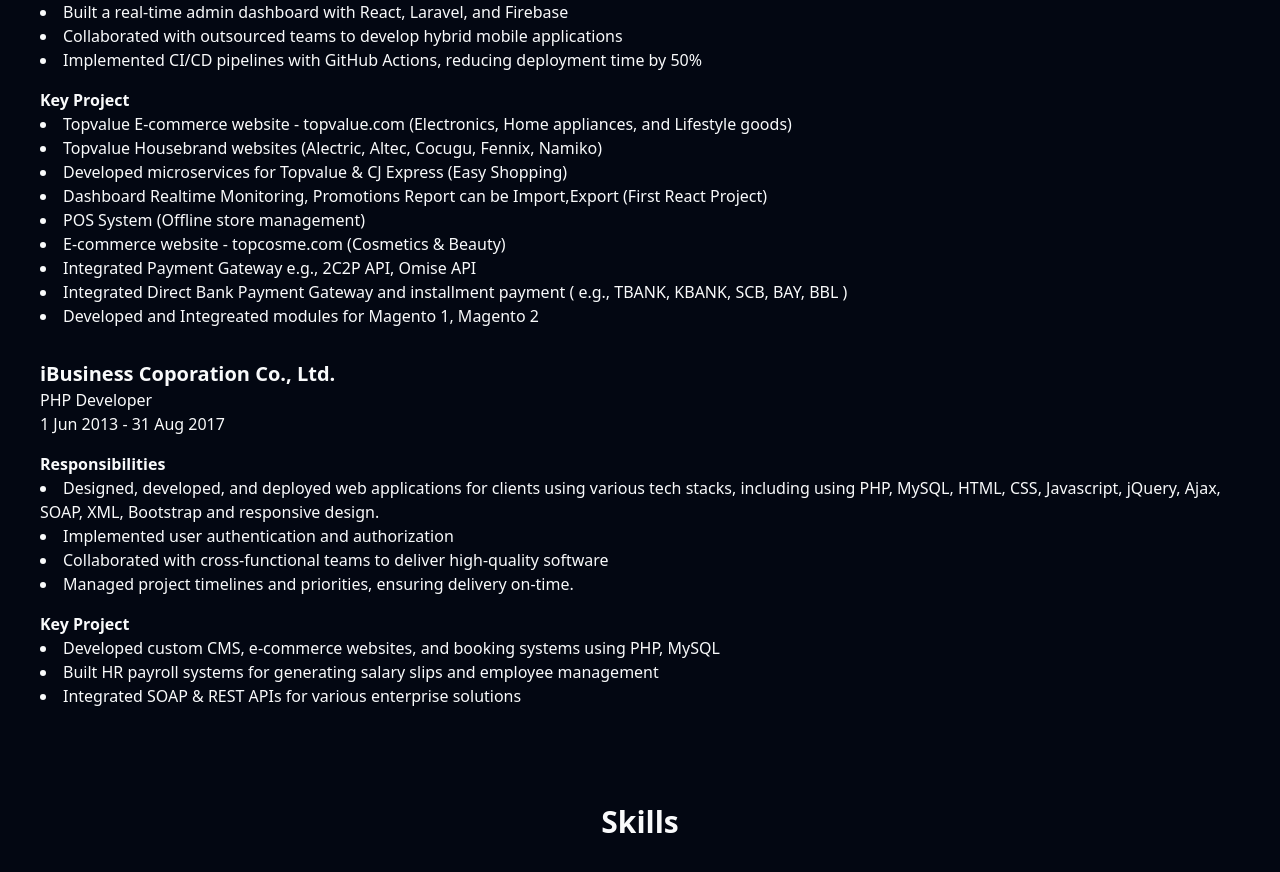
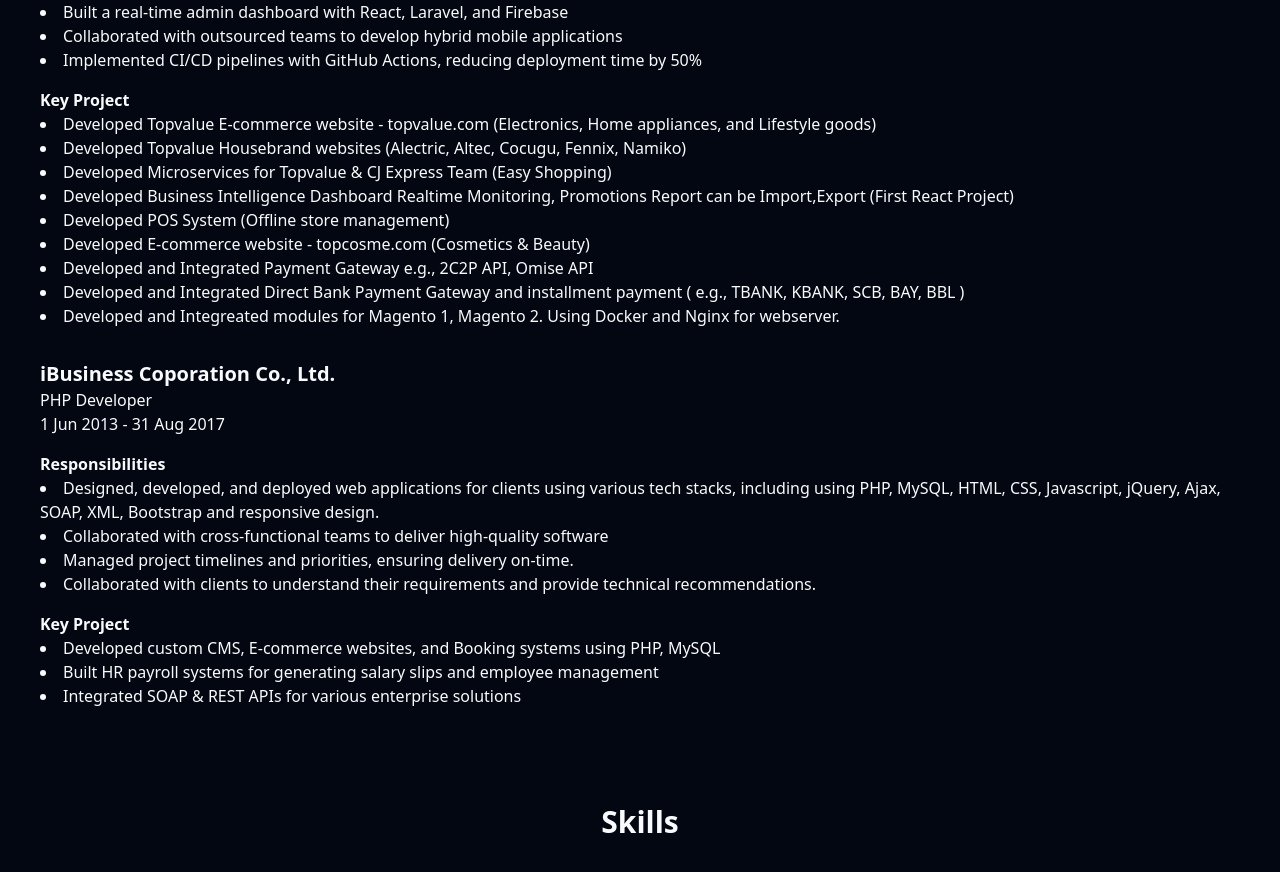
Before and after one commit to oopbest/my-resume-v3, a React (Vite) app: page / in a window 1280 px wide. Shown: the part 1549-2421 px from the top of the page. Built offline with nearby package versions, Linux system fonts and the light colour scheme.

Commit message:
update resume

```diff
--- a/src/layout/components/WorkExp.tsx
+++ b/src/layout/components/WorkExp.tsx
@@ -15,15 +15,15 @@ const myExps = [
       "Implemented CI/CD pipelines with GitHub Actions, reducing deployment time by 50%",
     ],
     keyProject: [
-      "Topvalue E-commerce website - topvalue.com (Electronics, Home appliances, and Lifestyle goods)",
-      "Topvalue Housebrand websites (Alectric, Altec, Cocugu, Fennix, Namiko)",
-      "Developed microservices for Topvalue & CJ Express (Easy Shopping)",
-      "Dashboard Realtime Monitoring, Promotions Report can be Import,Export (First React Project)",
-      "POS System (Offline store management)",
-      "E-commerce website - topcosme.com (Cosmetics & Beauty)",
-      "Integrated Payment Gateway e.g., 2C2P API, Omise API",
-      "Integrated Direct Bank Payment Gateway and installment payment ( e.g., TBANK, KBANK, SCB, BAY, BBL )",
-      "Developed and Integreated modules for Magento 1, Magento 2",
+      "Developed Topvalue E-commerce website - topvalue.com (Electronics, Home appliances, and Lifestyle goods)",
+      "Developed Topvalue Housebrand websites (Alectric, Altec, Cocugu, Fennix, Namiko)",
+      "Developed Microservices for Topvalue & CJ Express Team (Easy Shopping)",
+      "Developed Business Intelligence Dashboard Realtime Monitoring, Promotions Report can be Import,Export (First React Project)",
+      "Developed POS System (Offline store management)",
+      "Developed E-commerce website - topcosme.com (Cosmetics & Beauty)",
+      "Developed and Integrated Payment Gateway e.g., 2C2P API, Omise API",
+      "Developed and Integrated Direct Bank Payment Gateway and installment payment ( e.g., TBANK, KBANK, SCB, BAY, BBL )",
+      "Developed and Integreated modules for Magento 1, Magento 2. Using Docker and Nginx for webserver.",
     ],
   },
   {
@@ -33,12 +33,12 @@ const myExps = [
     endDate: "31 Aug 2017",
     responsibilities: [
       "Designed, developed, and deployed web applications for clients using various tech stacks, including using PHP, MySQL, HTML, CSS, Javascript, jQuery, Ajax, SOAP, XML, Bootstrap and responsive design.",
-      "Implemented user authentication and authorization",
       "Collaborated with cross-functional teams to deliver high-quality software",
       "Managed project timelines and priorities, ensuring delivery on-time.",
+      "Collaborated with clients to understand their requirements and provide technical recommendations.",
     ],
     keyProject: [
-      "Developed custom CMS, e-commerce websites, and booking systems using PHP, MySQL",
+      "Developed custom CMS, E-commerce websites, and Booking systems using PHP, MySQL",
       "Built HR payroll systems for generating salary slips and employee management",
       "Integrated SOAP & REST APIs for various enterprise solutions",
     ],
```
Also changed, not shown: 1 other file (tests, documents, lock files or other folders).
